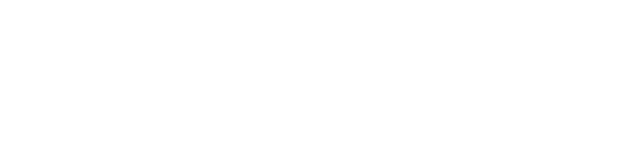
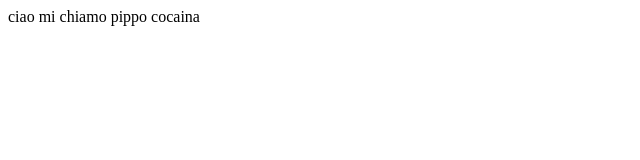
Before and after one commit to Giacomo-Forlani/Fetherless, a plain HTML site: page cazzi.html in a window 1280 px wide. Shown: the whole page, without its empty margins (0-640 px from the left). Drawn offline with Linux system fonts and the light colour scheme.

Commit message:
Update cazzi.html

```diff
--- a/cazzi.html
+++ b/cazzi.html
@@ -7,6 +7,6 @@
     <title>Document</title>
 </head>
 <body>
-
+    ciao mi chiamo pippo cocaina
 </body>
 </html>
```
